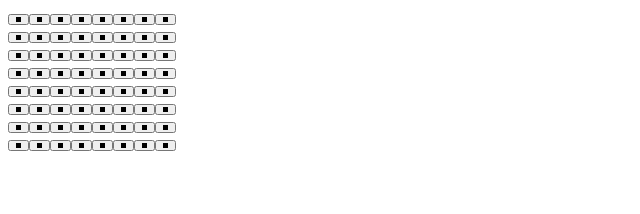
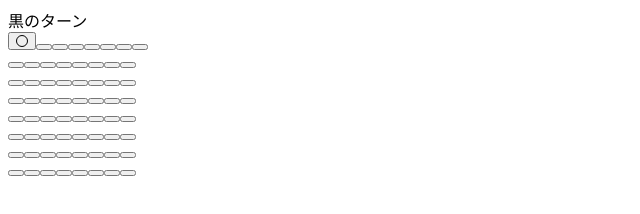
Before and after one commit to tetora1053/react-games, a React app: page / in a window 1280 px wide. Both pictures are taken after a click on the button 18 px from the left and 19 px from the top of the page. Shown: the whole page, without its empty margins (0-640 px from the left). Built offline with nearby package versions, Linux system fonts and the light colour scheme.

Commit message:
add Turn component, which tells next player.

```diff
--- a/src/index.css
+++ b/src/index.css
@@ -1,5 +1,10 @@
 .stone {
-    width: 5px;
-    height: 5px;
+    border: solid 1px;
+    border-radius: 50%;
+    width: 10px;
+    height: 10px;
+}
+
+.bg-color-black {
     background-color: black;
 }
--- a/src/othello.js
+++ b/src/othello.js
@@ -3,7 +3,28 @@ import React from 'react';
 export default class Game extends React.Component {
   render() {
     return (
-      <Board />
+      <div>
+        <Desc />
+        <Board />
+      </div>
+    );
+  }
+}
+
+class Desc extends React.Component {
+  constructor() {
+    super();
+    this.state = {
+      turn: "black",
+    }
+  }
+
+  render() {
+    const turn = (this.state.turn) ? '黒' : '白';
+    return (
+      <div>
+        <span>{turn}</span>のターン
+      </div>
     );
   }
 }
@@ -37,18 +58,37 @@ class SquareRow extends React.Component {
 class Square extends React.Component {
   constructor(props) {
     super(props);
-    this.putStone = this.putStone.bind(this);
+    this.hundleClick = this.hundleClick.bind(this);
+    this.state = {
+      isClick: false,
+    }
   }
 
-  putStone() {
-    console.log("putStone");
+  hundleClick() {
+    console.log("hundleClick");
+    this.setState({isClick: true});
   }
 
   render() {
     return (
-      <button className="square" onClick={this.putStone}>
-        <div className="stone"></div>
+      <button className="square" onClick={this.hundleClick}>
+        <Stone isClick={this.state.isClick}/>
       </button>
     );
   }
 }
+
+class Stone extends React.Component {
+  constructor(props) {
+    super(props);
+  }
+
+  render() {
+    if (!this.props.isClick) {
+      return null;
+    }
+    return (
+        <div className="stone"></div>
+    );
+  }
+}
```
